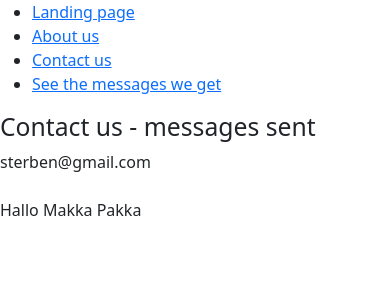
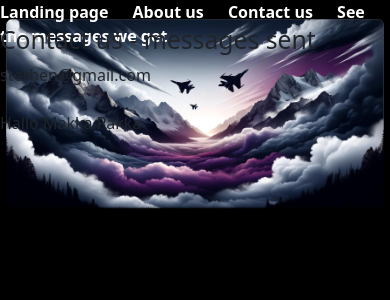
Before and after one commit to YousefAbdelnour/PHPAssig1, a PHP site: page /Contact/read in a window 390 px wide. Shown: the top 300 px of the page. Run offline with PHP 8.4, Linux system fonts and the light colour scheme; some libraries are stand-ins or nearby versions.

Commit message:
Css update
Basic design started, continue css.

```diff
--- a/app/controllers/Contact.php
+++ b/app/controllers/Contact.php
@@ -11,7 +11,7 @@ class Contact extends \app\core\Controller
     function read()
     {
         $messages = \app\models\Message::read();
-        $this->view('Contact/read', $messages);
+        parent::view('Contact/read', $messages);
     }
     function retrieve()
     {
--- a/app/views/Contact/index.php
+++ b/app/views/Contact/index.php
@@ -6,12 +6,13 @@
     <meta name="viewport" content="width=device-width, initial-scale=1.0">
     <link href="https://cdn.jsdelivr.net/npm/bootstrap@5.3.2/dist/css/bootstrap.min.css" rel="stylesheet" integrity="sha384-T3c6CoIi6uLrA9TneNEoa7RxnatzjcDSCmG1MXxSR1GAsXEV/Dwwykc2MPK8M2HN" crossorigin="anonymous">
     <script src="https://cdn.jsdelivr.net/npm/bootstrap@5.3.2/dist/js/bootstrap.bundle.min.js" integrity="sha384-C6RzsynM9kWDrMNeT87bh95OGNyZPhcTNXj1NW7RuBCsyN/o0jlpcV8Qyq46cDfL" crossorigin="anonymous"></script>
+    <link rel="stylesheet" href="https://cdn.jsdelivr.net/npm/bootstrap-icons@1.9.1/font/bootstrap-icons.css">
+    <link rel="stylesheet" href="/resources/styleC.css">
     <title>Document</title>
 </head>
 
 <body>
     <div class="wrapper">
-        <h1>Contact Us</h1>
         <div class="menu">
             <ul>
                 <li><a href="../Main/index">Landing page</a></li>
--- a/app/views/Contact/read.php
+++ b/app/views/Contact/read.php
@@ -8,18 +8,21 @@
     <link href="https://cdn.jsdelivr.net/npm/bootstrap@5.3.2/dist/css/bootstrap.min.css" rel="stylesheet" integrity="sha384-T3c6CoIi6uLrA9TneNEoa7RxnatzjcDSCmG1MXxSR1GAsXEV/Dwwykc2MPK8M2HN" crossorigin="anonymous">
     <script src="https://cdn.jsdelivr.net/npm/bootstrap@5.3.2/dist/js/bootstrap.bundle.min.js" integrity="sha384-C6RzsynM9kWDrMNeT87bh95OGNyZPhcTNXj1NW7RuBCsyN/o0jlpcV8Qyq46cDfL" crossorigin="anonymous"></script>
     <link rel="stylesheet" href="https://cdn.jsdelivr.net/npm/bootstrap-icons@1.9.1/font/bootstrap-icons.css">
+    <link rel="stylesheet" href="/resources/styleC.css">
     <title>Document</title>
 </head>
 
 <body>
     <div class="wrapper">
         <div class="menu">
+            <nav>
                 <ul>
                     <li><a href="../Main/index">Landing page</a></li>
                     <li><a href="../Main/about_us">About us</a></li>
                     <li><a href="index">Contact us</a></li>
                     <li><a href="read">See the messages we get</a></li>
                 </ul>
+            </nav>
         </div>
         <div class="content">
             <h2>Contact us - messages sent</h2>
--- a/app/views/Main/about_us.php
+++ b/app/views/Main/about_us.php
@@ -5,6 +5,10 @@
     <meta charset="UTF-8">
     <meta http-equiv="X-UA-Compatible" content="IE=edge">
     <meta name="viewport" content="width=device-width, initial-scale=1.0">
+    <link href="https://cdn.jsdelivr.net/npm/bootstrap@5.3.2/dist/css/bootstrap.min.css" rel="stylesheet" integrity="sha384-T3c6CoIi6uLrA9TneNEoa7RxnatzjcDSCmG1MXxSR1GAsXEV/Dwwykc2MPK8M2HN" crossorigin="anonymous">
+    <script src="https://cdn.jsdelivr.net/npm/bootstrap@5.3.2/dist/js/bootstrap.bundle.min.js" integrity="sha384-C6RzsynM9kWDrMNeT87bh95OGNyZPhcTNXj1NW7RuBCsyN/o0jlpcV8Qyq46cDfL" crossorigin="anonymous"></script>
+    <link rel="stylesheet" href="https://cdn.jsdelivr.net/npm/bootstrap-icons@1.9.1/font/bootstrap-icons.css">
+    <link rel="stylesheet" href="/resources/styleC.css">
     <title>Document</title>
 </head>
 
--- a/app/views/Main/index.php
+++ b/app/views/Main/index.php
@@ -5,6 +5,10 @@
     <meta charset="UTF-8">
     <meta http-equiv="X-UA-Compatible" content="IE=edge">
     <meta name="viewport" content="width=device-width, initial-scale=1.0">
+    <link href="https://cdn.jsdelivr.net/npm/bootstrap@5.3.2/dist/css/bootstrap.min.css" rel="stylesheet" integrity="sha384-T3c6CoIi6uLrA9TneNEoa7RxnatzjcDSCmG1MXxSR1GAsXEV/Dwwykc2MPK8M2HN" crossorigin="anonymous">
+    <script src="https://cdn.jsdelivr.net/npm/bootstrap@5.3.2/dist/js/bootstrap.bundle.min.js" integrity="sha384-C6RzsynM9kWDrMNeT87bh95OGNyZPhcTNXj1NW7RuBCsyN/o0jlpcV8Qyq46cDfL" crossorigin="anonymous"></script>
+    <link rel="stylesheet" href="https://cdn.jsdelivr.net/npm/bootstrap-icons@1.9.1/font/bootstrap-icons.css">
+    <link rel="stylesheet" href="/resources/styleC.css">
     <script>
         function load() {
             var xhr = new XMLHttpRequest();
--- /dev/null
+++ b/resources/styleC.css
@@ -0,0 +1,45 @@
+body {
+    background-color: black;
+    width: 100vw;
+    height: 100vh;
+}
+
+.wrapper {
+    background-image: url(/resources/Website_Background_Design.jpg);
+    background-size: cover;
+    background-repeat: no-repeat;
+    height: 100%;
+    width: 100%;
+
+
+}
+
+.menu{
+    height: 3%;
+}
+
+ul {
+    list-style-type: none;
+    padding: 0;
+}
+
+ul li {
+    display: inline;
+    margin-right: 20px;
+}
+
+ul li a {
+    text-decoration: none;
+    color: #ffffff;
+    font-weight: bold;
+}
+
+ul li a:hover {
+    color: #a00ff5;
+}
+
+@media screen and (max-width: 768px) {
+    .wrapper {
+        background-size: 100% auto;
+    }
+}
```
Also changed, not shown: resources/Website_Background_Design.jpg (added). Lines whose indentation alone changed are shown as unchanged.
